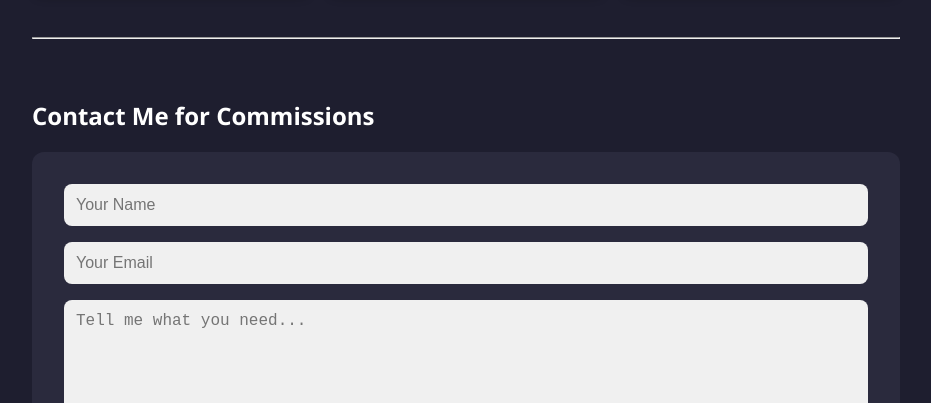
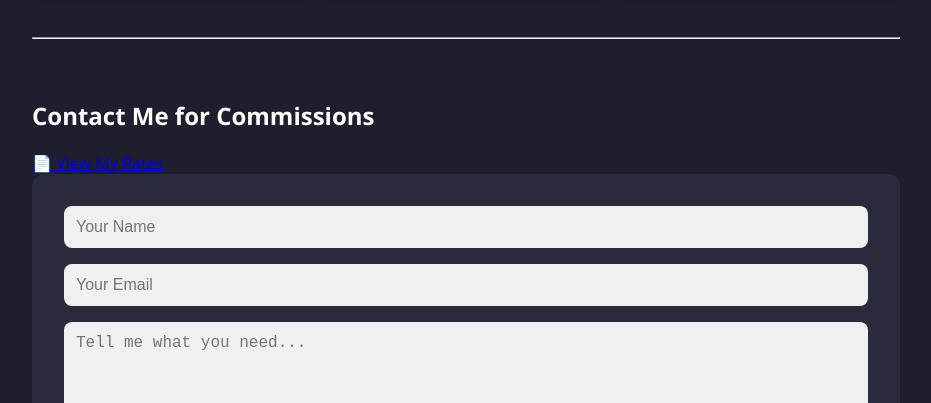
Before and after one commit to CrutchMedia/Website, a plain HTML site: page index.html in a window 1280 px wide. Shown: the part 694-1097 px from the top of the page, without its empty margins (174-1105 px from the left). Drawn offline with Linux system fonts and the light colour scheme.

Commit message:
Added rates PDF

```diff
--- a/index.html
+++ b/index.html
@@ -174,6 +174,7 @@
 
     <section>
       <h2>Contact Me for Commissions</h2>
+      <a href="Video Editing Rates.pdf" target="_blank">📄 View My Rates</a>
       <form onsubmit="handleMailto(event)">
         <input type="text" id="name" placeholder="Your Name" required />
         <input type="email" id="email" placeholder="Your Email" required />
```
Also changed, not shown: 1 other file.
